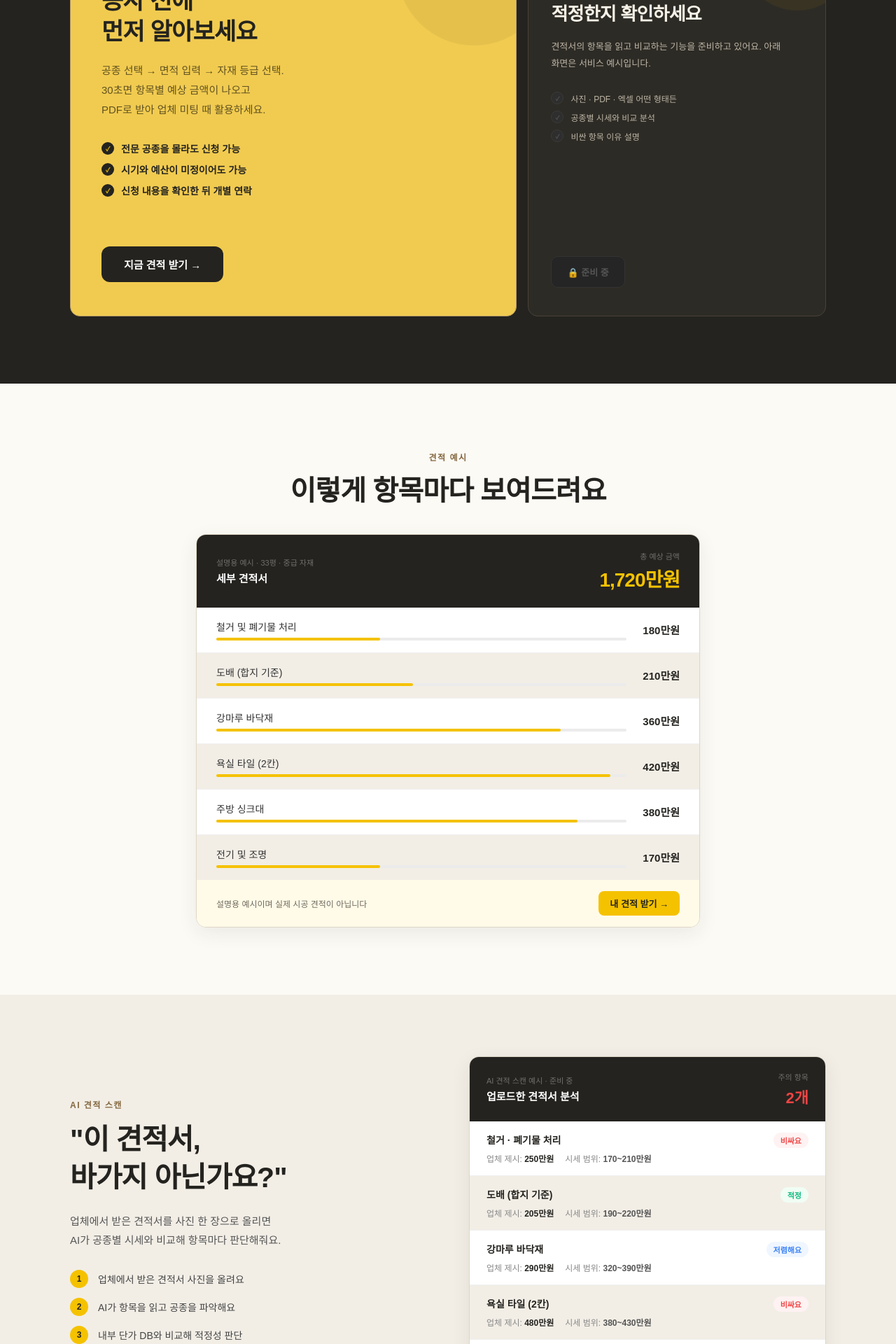
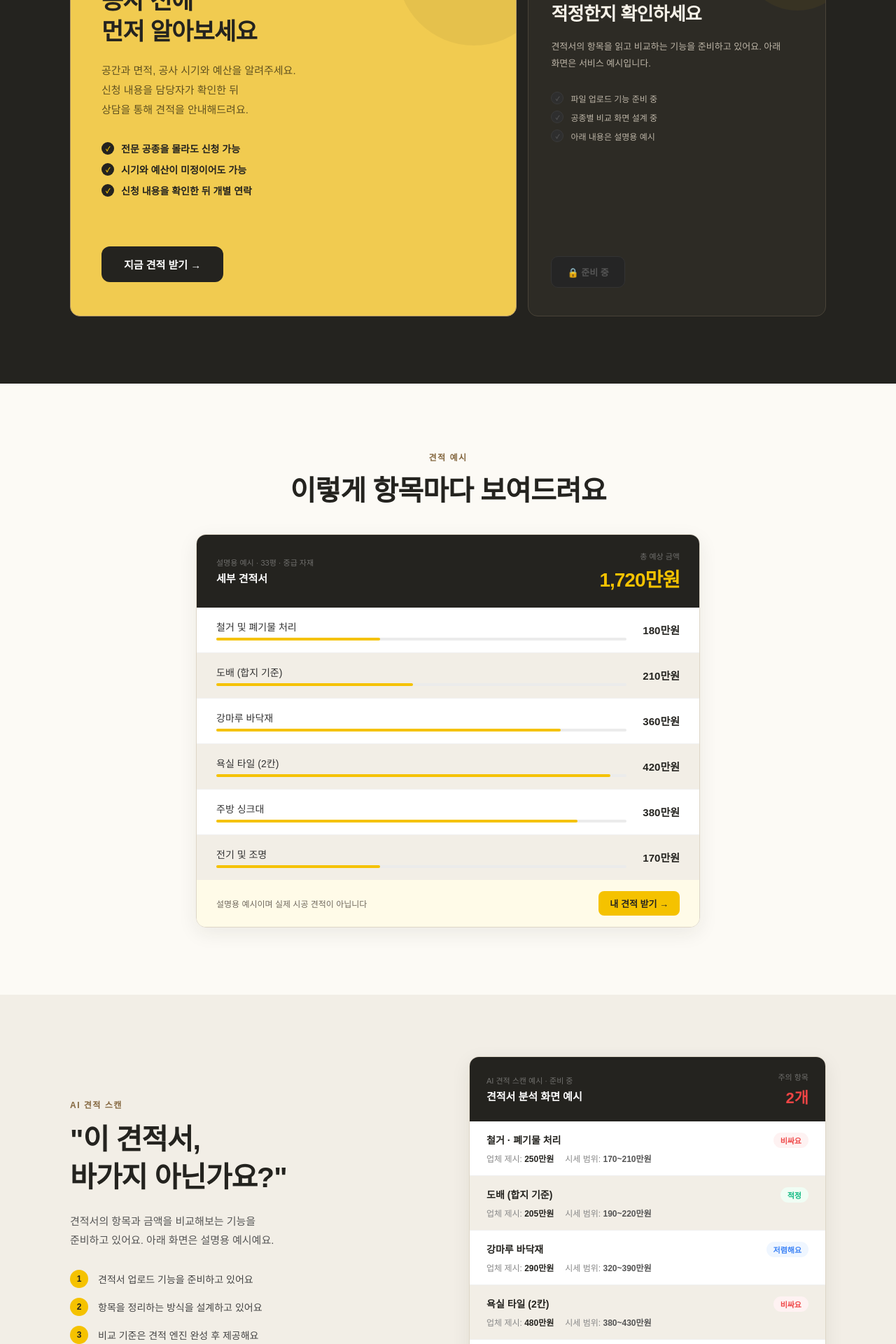
Before and after one commit to welovehyeok33-boop/interior-estimate, a Next.js app: page / in a window 1280 px wide. Shown: the part 1400-3320 px from the top of the page at 70% size. Built offline with nearby package versions, Linux system fonts and the light colour scheme; a web font is replaced by a local one.

Commit message:
Clarify unreleased scan features on homepage

```diff
--- a/src/app/page.tsx
+++ b/src/app/page.tsx
@@ -181,8 +181,8 @@ export default function Home() {
                   공사 전에<br />먼저 알아보세요
                 </h3>
                 <p style={{ fontSize: m ? 14 : 15, color: "rgba(0,0,0,0.6)", lineHeight: 1.85, margin: m ? "0 0 24px" : "0 0 32px", wordBreak: "keep-all" }}>
-                  공종 선택 → 면적 입력 → 자재 등급 선택.<br />
-                  30초면 항목별 예상 금액이 나오고<br />PDF로 받아 업체 미팅 때 활용하세요.
+                  공간과 면적, 공사 시기와 예산을 알려주세요.<br />
+                  신청 내용을 담당자가 확인한 뒤<br />상담을 통해 견적을 안내해드려요.
                 </p>
                 <div style={{ display: "flex", flexDirection: "column", gap: 10 }}>
                   {["전문 공종을 몰라도 신청 가능", "시기와 예산이 미정이어도 가능", "신청 내용을 확인한 뒤 개별 연락"].map(t => (
@@ -227,7 +227,7 @@ export default function Home() {
                   견적서의 항목을 읽고 비교하는 기능을 준비하고 있어요. 아래 화면은 서비스 예시입니다.
                 </p>
                 <div style={{ display: "flex", flexDirection: "column", gap: 9 }}>
-                  {["사진 · PDF · 엑셀 어떤 형태든", "공종별 시세와 비교 분석", "비싼 항목 이유 설명"].map(t => (
+                  {["파일 업로드 기능 준비 중", "공종별 비교 화면 설계 중", "아래 내용은 설명용 예시"].map(t => (
                     <div key={t} style={{ display: "flex", alignItems: "center", gap: 10 }}>
                       <div style={{ width: 16, height: 16, borderRadius: "50%", background: "#2E2E2E", border: "1px solid #3A3A3A", display: "flex", alignItems: "center", justifyContent: "center", flexShrink: 0 }}>
                         <span style={{ fontSize: 8, color: "#555", fontWeight: 900 }}>✓</span>
@@ -324,14 +324,14 @@ export default function Home() {
               &quot;이 견적서,<br />바가지 아닌가요?&quot;
             </h2>
             <p style={{ fontSize: m ? 14 : 15, color: "#555", lineHeight: 1.85, margin: "0 0 28px", wordBreak: "keep-all" }}>
-              업체에서 받은 견적서를 사진 한 장으로 올리면<br />
-              AI가 공종별 시세와 비교해 항목마다 판단해줘요.
+              견적서의 항목과 금액을 비교해보는 기능을<br />
+              준비하고 있어요. 아래 화면은 설명용 예시예요.
             </p>
             <div style={{ display: "flex", flexDirection: "column", gap: 14, marginBottom: 32 }}>
               {[
-                { step: "1", text: "업체에서 받은 견적서 사진을 올려요" },
-                { step: "2", text: "AI가 항목을 읽고 공종을 파악해요" },
-                { step: "3", text: "내부 단가 DB와 비교해 적정성 판단" },
+                { step: "1", text: "견적서 업로드 기능을 준비하고 있어요" },
+                { step: "2", text: "항목을 정리하는 방식을 설계하고 있어요" },
+                { step: "3", text: "비교 기준은 견적 엔진 완성 후 제공해요" },
               ].map(s => (
                 <div key={s.step} style={{ display: "flex", gap: 14, alignItems: "flex-start" }}>
                   <div style={{ width: 26, height: 26, borderRadius: "50%", background: Y, display: "flex", alignItems: "center", justifyContent: "center", flexShrink: 0, fontWeight: 900, fontSize: 12, color: K }}>
@@ -504,7 +504,7 @@ function ScanPreviewCard() {
       <div style={{ background: K, padding: "20px 24px", display: "flex", justifyContent: "space-between", alignItems: "center" }}>
         <div>
           <div style={{ fontSize: 11, color: "rgba(255,255,255,0.35)", marginBottom: 4 }}>AI 견적 스캔 예시 · 준비 중</div>
-          <div style={{ fontSize: 15, fontWeight: 700, color: "#fff" }}>업로드한 견적서 분석</div>
+          <div style={{ fontSize: 15, fontWeight: 700, color: "#fff" }}>견적서 분석 화면 예시</div>
         </div>
         <div style={{ textAlign: "right" }}>
           <div style={{ fontSize: 11, color: "rgba(255,255,255,0.35)", marginBottom: 4 }}>주의 항목</div>
```
